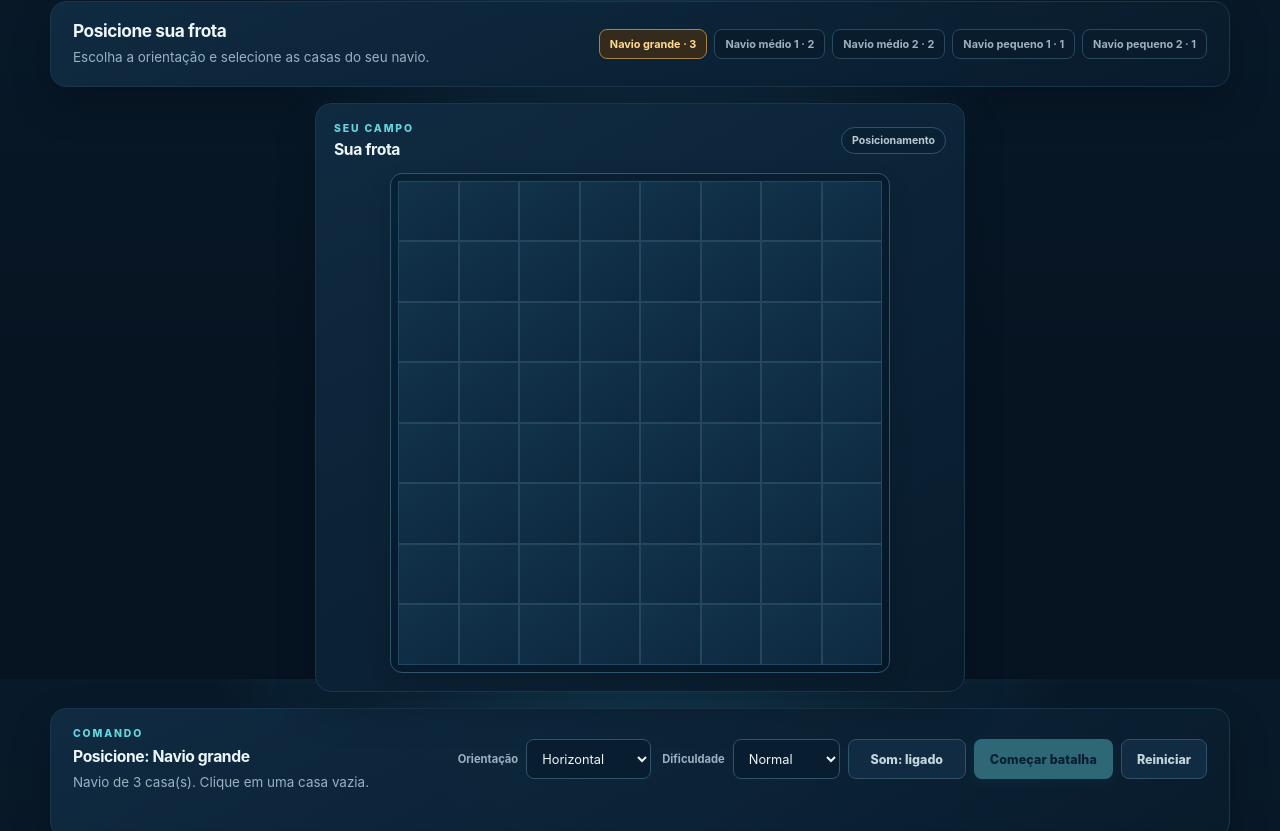
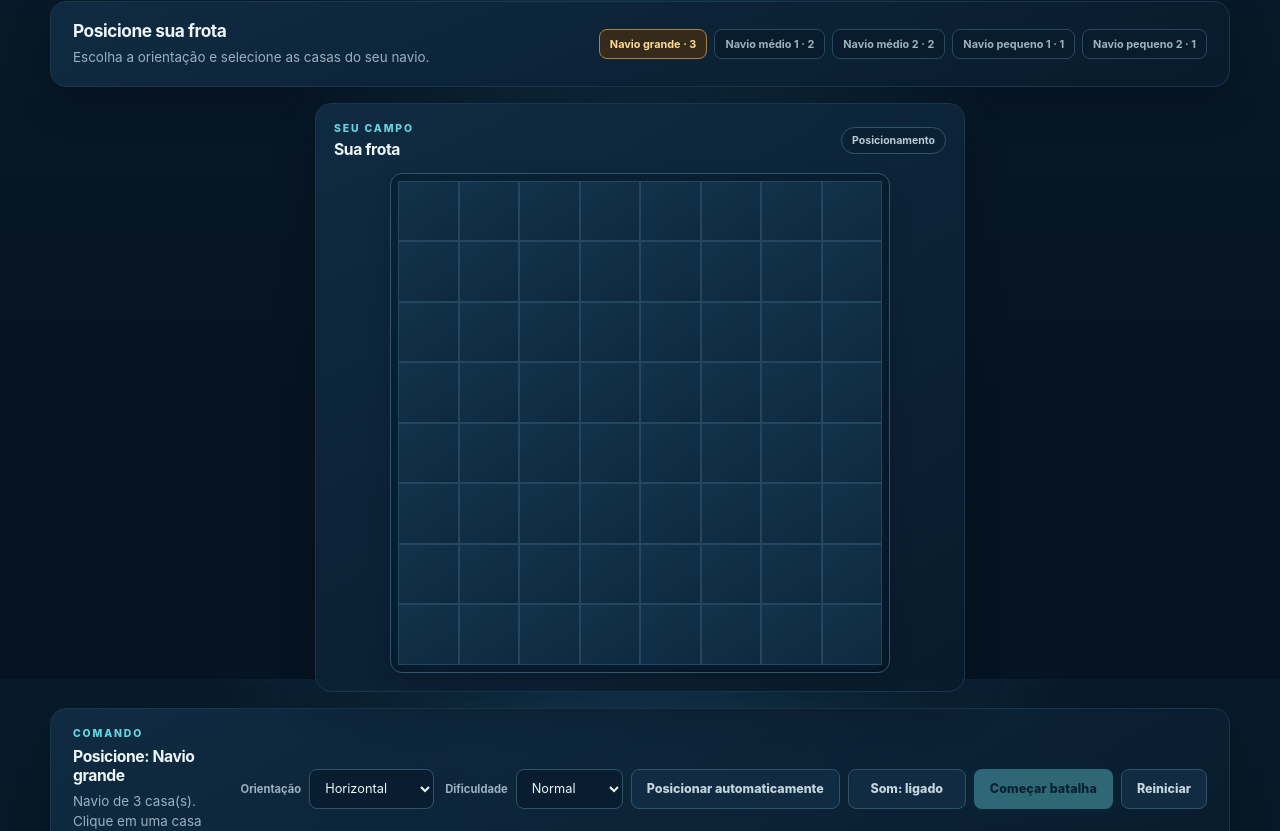
Before and after one commit to marcele-santos/seabattle, a website with bundled scripts: page index.html in a window 1280 px wide. Shown: the part 121-952 px from the top of the page. Built offline with nearby package versions, Linux system fonts and the light colour scheme.

Commit message:
Add one-tap fleet placement control

```diff
--- a/index.html
+++ b/index.html
@@ -9,7 +9,7 @@
 <section class="board-panel panel" id="player-panel" aria-labelledby="player-board-title"><div class="board-heading"><div><p class="eyebrow">SEU CAMPO</p><h2 id="player-board-title">Sua frota</h2></div><span class="board-caption" id="player-caption">Posicionamento</span></div><div class="board-wrap"><div id="player-board" class="board" aria-label="Seu tabuleiro" role="group"></div></div></section>
 <section class="board-panel panel" id="enemy-panel" aria-labelledby="enemy-board-title"><div class="board-heading"><div><p class="eyebrow">CAMPO INIMIGO</p><h2 id="enemy-board-title">Campo inimigo</h2></div><span class="board-caption" id="enemy-caption">Ataque aqui</span></div><div class="board-wrap"><div id="enemy-board" class="board enemy-board" aria-label="Tabuleiro inimigo" role="group"></div></div></section></section>
 <section class="controls panel" id="controls"><div class="control-copy"><p class="eyebrow">COMANDO</p><h2 id="control-title">Posicione os navios</h2><p id="control-help">Clique em uma casa vazia para posicionar o navio selecionado.</p></div>
-<div class="control-actions"><label class="select-label" for="orientation">Orientação</label><select id="orientation"><option value="horizontal">Horizontal</option><option value="vertical">Vertical</option></select><label class="select-label" for="difficulty">Dificuldade</label><select id="difficulty"><option value="easy">Fácil</option><option value="normal" selected>Normal</option><option value="hard">Difícil</option></select><button class="button button-quiet sound-toggle" id="sound-toggle" type="button" aria-pressed="true" aria-label="Desativar sons">Som: ligado</button><button class="button button-primary" id="action-button" type="button">Começar batalha</button><button class="button button-quiet" id="reset-button" type="button">Reiniciar</button></div>
+<div class="control-actions"><label class="select-label" for="orientation">Orientação</label><select id="orientation"><option value="horizontal">Horizontal</option><option value="vertical">Vertical</option></select><label class="select-label" for="difficulty">Dificuldade</label><select id="difficulty"><option value="easy">Fácil</option><option value="normal" selected>Normal</option><option value="hard">Difícil</option></select><button class="button button-quiet" id="auto-place-button" type="button">Posicionar automaticamente</button><button class="button button-quiet sound-toggle" id="sound-toggle" type="button" aria-pressed="true" aria-label="Desativar sons">Som: ligado</button><button class="button button-primary" id="action-button" type="button">Começar batalha</button><button class="button button-quiet" id="reset-button" type="button">Reiniciar</button></div>
 <p class="feedback" id="feedback" role="status" aria-live="polite"></p></section>
 <section class="dashboard"><section class="panel info-panel"><p class="eyebrow">PARTIDA ATUAL</p><h2>Pontuação</h2><p class="score" id="score-value" aria-live="polite">0</p><p class="muted">Acerto: 100 · Navio destruído: +50 · Estrela: 25 · Vitória: +500</p></section>
 <section class="panel info-panel"><p class="eyebrow">ÚLTIMAS AÇÕES</p><h2>Histórico de ataques</h2><ol id="history-list" class="history-list" aria-live="polite"><li>Os ataques aparecerão aqui.</li></ol></section>
```
